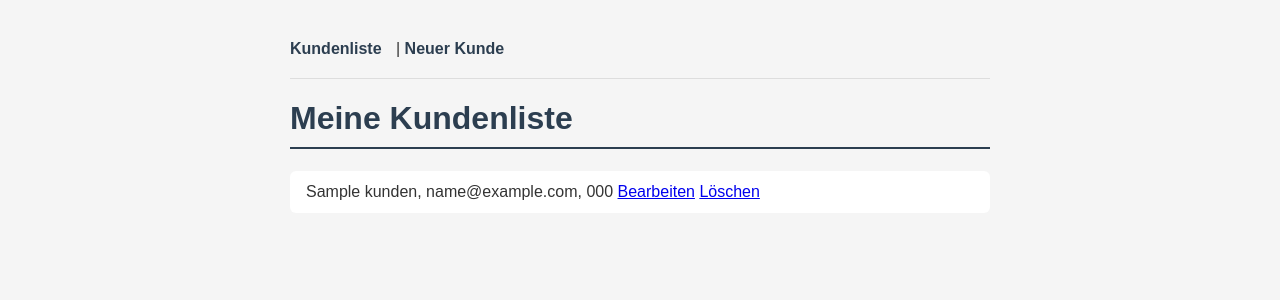
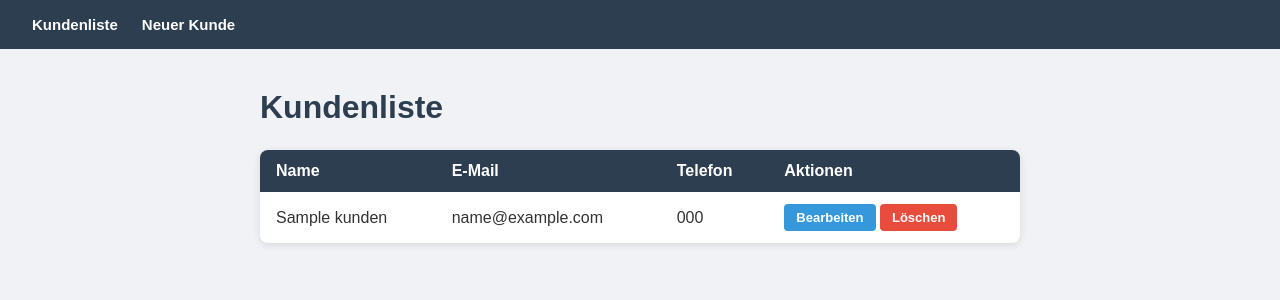
Before and after one commit to Noah-Winner/crm-flask, a Flask app: page / in a window 1280 px wide. Shown: the top 300 px of the page. Run offline with Flask 3, Linux system fonts and the light colour scheme; tables that the repository leaves empty hold one stand-in row (values such as "Sample post").

Commit message:
Professionelles CSS und Tabellen-Layout

```diff
--- a/static/style.css
+++ b/static/style.css
@@ -1,47 +1,160 @@
+* {
+    margin: 0;
+    padding: 0;
+    box-sizing: border-box;
+}
+
 body {
     font-family: Arial, sans-serif;
-    max-width: 700px;
+    background-color: #f0f2f5;
+    color: #333;
+}
+
+nav {
+    background-color: #2c3e50;
+    padding: 16px 32px;
+    display: flex;
+    gap: 24px;
+}
+
+nav a {
+    color: white;
+    text-decoration: none;
+    font-weight: bold;
+    font-size: 15px;
+}
+
+nav a:hover {
+    color: #3498db;
+}
+
+.container {
+    max-width: 800px;
     margin: 40px auto;
-    background-color: #f5f5f5;
-    color: #333;
+    padding: 0 20px;
 }
 
 h1 {
     color: #2c3e50;
-    border-bottom: 2px solid #2c3e50;
-    padding-bottom: 10px;
+    margin-bottom: 24px;
 }
 
-ul {
-    list-style: none;
-    padding: 0
+table {
+    width: 100%;
+    border-collapse: collapse;
+    background: white;
+    border-radius: 8px;
+    overflow: hidden;
+    box-shadow: 0 2px 8px rgba(0,0,0,0.1);
 }
 
-li {
-    background-color: white;
-    margin-bottom: 8px;
+th {
+    background-color: #2c3e50;
+    color: white;
     padding: 12px 16px;
-    border-radius: 6px;
-    box-shadow: 0 1px 3px rgba(0,0,0,0,1);
+    text-align: left;
 }
 
-nav {
+td {
+    padding: 12px 16px;
+    border-bottom: 1px solid #eee;
+}
+
+tr:last-child td {
+    border-bottom: none;
+}
+
+tr:hover td {
+    background-color: #f8f9fa;
+}
+
+.btn {
+    display: inline-block;
+    padding: 6px 12px;
+    border-radius: 4px;
+    text-decoration: none;
+    font-size: 13px;
+    font-weight: bold;
+}
+
+.btn-blau {
+    background-color: #3498db;
+    color: white;
+}
+
+.btn-rot {
+    background-color: #e74c3c;
+    color: white;
+}
+
+.btn-gruen {
+    background-color: #2ecc71;
+    color: white;
+}
+
+.btn:hover {
+    opacity: 0.85;
+}
+
+form {
+    background: white;
+    padding: 32px;
+    border-radius: 8px;
+    box-shadow: 0 2px 8px rgba(0,0,0,0.1);
+    max-width: 500px;
+}
+
+label {
+    font-weight: bold;
+    display: block;
+    margin-bottom: 6px;
+    color: #2c3e50;
+}
+
+input {
+    width: 100%;
+    padding: 10px 12px;
+    border: 1px solid #ddd;
+    border-radius: 4px;
+    font-size: 15px;
     margin-bottom: 20px;
 }
 
-nav a {
-    color: #2c3e50;
-    text-decoration: none;
-    margin-right: 10px;
+input:focus {
+    outline: none;
+    border-color: #3498db;
+}
+
+button {
+    background-color: #2c3e50;
+    color: white;
+    padding: 10px 24px;
+    border: none;
+    border-radius: 4px;
+    font-size: 15px;
+    cursor: pointer;
     font-weight: bold;
 }
 
-nav a:hover {
-    text-decoration: underline;
+button:hover {
+    background-color: #3498db;
 }
 
-hr {
-    margin-bottom: 20px;
-    border: none;
-    border-top: 1px solid #ddd;
+.erfolg-box {
+    background: white;
+    padding: 32px;
+    border-radius: 8px;
+    box-shadow: 0 2px 8px rgba(0,0,0,0.1);
+    max-width: 500px;
+    text-align: center;
 }
+
+.erfolg-box h1 {
+    color: #2ecc71;
+    margin-bottom: 16px;
+}
+
+.erfolg-box a {
+    color: #3498db;
+    font-weight: bold;
+}
--- a/templates/base.html
+++ b/templates/base.html
@@ -1,15 +1,16 @@
 <!DOCTYPE html>
 <html>
 <head>
-    <title>Mein CRM</title>
+    <title>CRM</title>
     <link rel="stylesheet" href="{{ url_for('static', filename='style.css') }}">
 </head>
 <body>
     <nav>
-        <a href="/">Kundenliste</a> |
+        <a href="/">Kundenliste</a>
         <a href="/neu">Neuer Kunde</a>
     </nav>
-    <hr>
-    {% block inhalt %}{% endblock %}
+    <div class="container">
+        {% block inhalt %}{% endblock %}
+    </div>
 </body>
 </html>
--- a/templates/home.html
+++ b/templates/home.html
@@ -1,14 +1,24 @@
 {% extends "base.html" %}
 
 {% block inhalt %}
-<h1>Meine Kundenliste</h1>
-<ul>
+<h1>Kundenliste</h1>
+<table>
+    <tr>
+        <th>Name</th>
+        <th>E-Mail</th>
+        <th>Telefon</th>
+        <th>Aktionen</th>
+    </tr>
     {% for kunde in kunden %}
-    <li>
-        {{ kunde["name"] }}, {{ kunde["email"] }}, {{ kunde["telefon"] }}
-        <a href="/bearbeiten/{{ kunde['id'] }}">Bearbeiten</a>
-        <a href="/loeschen/{{ kunde['id'] }}">Löschen</a>
-    </li>
+    <tr>
+        <td>{{ kunde["name"] }}</td>
+        <td>{{ kunde["email"] }}</td>
+        <td>{{ kunde["telefon"] }}</td>
+        <td>
+            <a href="/bearbeiten/{{ kunde['id'] }}" class="btn btn-blau">Bearbeiten</a>
+            <a href="/loeschen/{{ kunde['id'] }}" class="btn btn-rot">Löschen</a>
+        </td>
+    </tr>
     {% endfor %}
-</ul>
+</table>
 {% endblock %}
```
Also changed, not shown: templates/erfolg.html (+6 -3 lines), crm.db.
